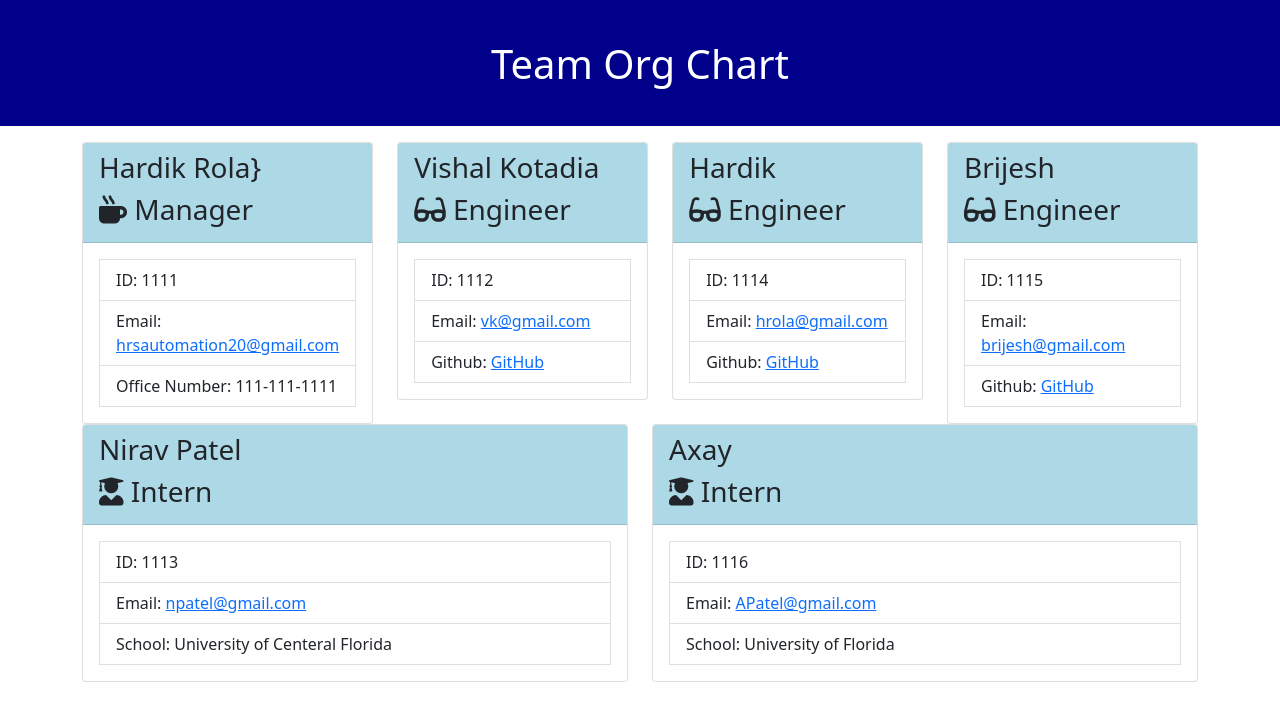
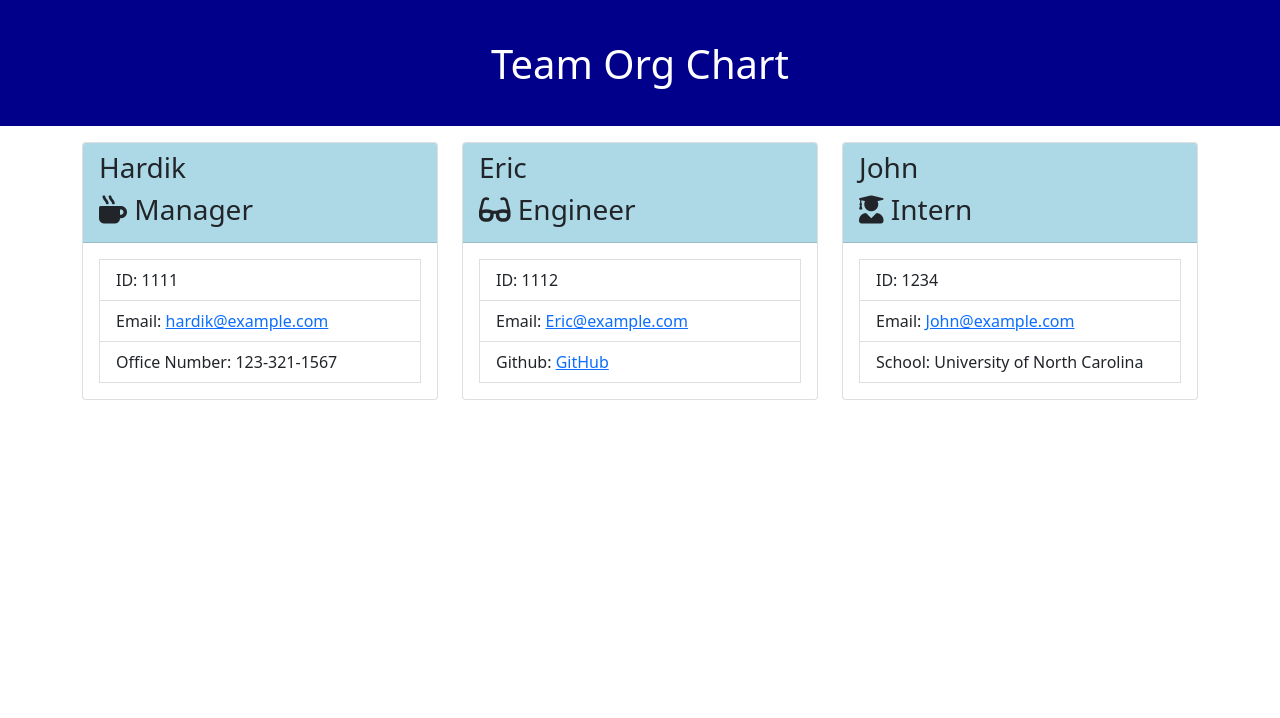
Before and after one commit to hrsautomation20/team_profile_generator, a website: page dist/index.html in a window 1280 px wide. Drawn offline with nearby package versions, Linux system fonts and the light colour scheme; some icons are missing.

Commit message:
Auto Generated index.html

```diff
--- a/dist/index.html
+++ b/dist/index.html
@@ -22,14 +22,14 @@
              <div class="col-sm">
                  <div class="card">
                      <div class="card-header">
-                         <h3 class="card-title">Hardik Rola}</h3>
+                         <h3 class="card-title"> Hardik </h3>
                          <h3 class="card-title"> <i class="fas fa-mug-hot"></i> Manager</h3>
                      </div>
                      <div class="card-body">
                          <ul class="list-group list-group-flush">
                          <li class="list-group-item">ID: 1111</li>
-                         <li class="list-group-item">Email: <a href="mailto:hrsautomation20@gmail.com">hrsautomation20@gmail.com</a> </li>
-                         <li class="list-group-item">Office Number: 111-111-1111</li>
+                         <li class="list-group-item">Email: <a href="mailto:hardik@example.com">hardik@example.com</a> </li>
+                         <li class="list-group-item">Office Number: 123-321-1567</li>
                          </ul>
                      </div>
                  </div>
@@ -39,46 +39,14 @@
          <div class="col-sm">
              <div class="card">
                  <div class="card-header">
-                     <h3 class="card-title">Vishal Kotadia</h3>
+                     <h3 class="card-title">Eric</h3>
                      <h3 class="card-title"><i class="fas fa-glasses"></i> Engineer</h3>
                  </div>
                  <div class="card-body">
                      <ul class="list-group list-group-flush">
                      <li class="list-group-item">ID: 1112</li>
-                     <li class="list-group-item">Email: <a href="mailto:vk@gmail.com">vk@gmail.com</a> </li>
-                     <li class="list-group-item">Github: <a href="https://github.com/vishal_k/" target="_blank">GitHub</a> </li>
-                     </ul>
-                 </div>
-             </div>
-         </div>
-
-         <div class="col-sm">
-             <div class="card">
-                 <div class="card-header">
-                     <h3 class="card-title">Hardik</h3>
-                     <h3 class="card-title"><i class="fas fa-glasses"></i> Engineer</h3>
-                 </div>
-                 <div class="card-body">
-                     <ul class="list-group list-group-flush">
-                     <li class="list-group-item">ID: 1114</li>
-                     <li class="list-group-item">Email: <a href="mailto:hrola@gmail.com">hrola@gmail.com</a> </li>
-                     <li class="list-group-item">Github: <a href="https://github.com/hrsautomation20/" target="_blank">GitHub</a> </li>
-                     </ul>
-                 </div>
-             </div>
-         </div>
-
-         <div class="col-sm">
-             <div class="card">
-                 <div class="card-header">
-                     <h3 class="card-title">Brijesh</h3>
-                     <h3 class="card-title"><i class="fas fa-glasses"></i> Engineer</h3>
-                 </div>
-                 <div class="card-body">
-                     <ul class="list-group list-group-flush">
-                     <li class="list-group-item">ID: 1115</li>
-                     <li class="list-group-item">Email: <a href="mailto:brijesh@gmail.com">brijesh@gmail.com</a> </li>
-                     <li class="list-group-item">Github: <a href="https://github.com/brijp/" target="_blank">GitHub</a> </li>
+                     <li class="list-group-item">Email: <a href="mailto:Eric@example.com">Eric@example.com</a> </li>
+                     <li class="list-group-item">Github: <a href="https://github.com/Eric12/" target="_blank">GitHub</a> </li>
                      </ul>
                  </div>
              </div>
@@ -88,30 +56,14 @@
          <div class="col-sm">
              <div class="card">
                  <div class="card-header">
-                     <h3 class="card-title">Nirav Patel</h3>
+                     <h3 class="card-title">John</h3>
                      <h3 class="card-title"><i class="fas fa-user-graduate"></i> Intern</h3>
                  </div>
                  <div class="card-body">
                      <ul class="list-group list-group-flush">
-                     <li class="list-group-item">ID: 1113</li>
-                     <li class="list-group-item">Email: <a href="mailto:npatel@gmail.com">npatel@gmail.com</a> </li>
-                     <li class="list-group-item">School: University of Centeral Florida</li>
-                     </ul>
-                 </div>
-             </div>
-         </div>
-
-         <div class="col-sm">
-             <div class="card">
-                 <div class="card-header">
-                     <h3 class="card-title">Axay</h3>
-                     <h3 class="card-title"><i class="fas fa-user-graduate"></i> Intern</h3>
-                 </div>
-                 <div class="card-body">
-                     <ul class="list-group list-group-flush">
-                     <li class="list-group-item">ID: 1116</li>
-                     <li class="list-group-item">Email: <a href="mailto:APatel@gmail.com">APatel@gmail.com</a> </li>
-                     <li class="list-group-item">School: University of Florida</li>
+                     <li class="list-group-item">ID: 1234</li>
+                     <li class="list-group-item">Email: <a href="mailto:John@example.com">John@example.com</a> </li>
+                     <li class="list-group-item">School: University of North Carolina</li>
                      </ul>
                  </div>
              </div>
```
